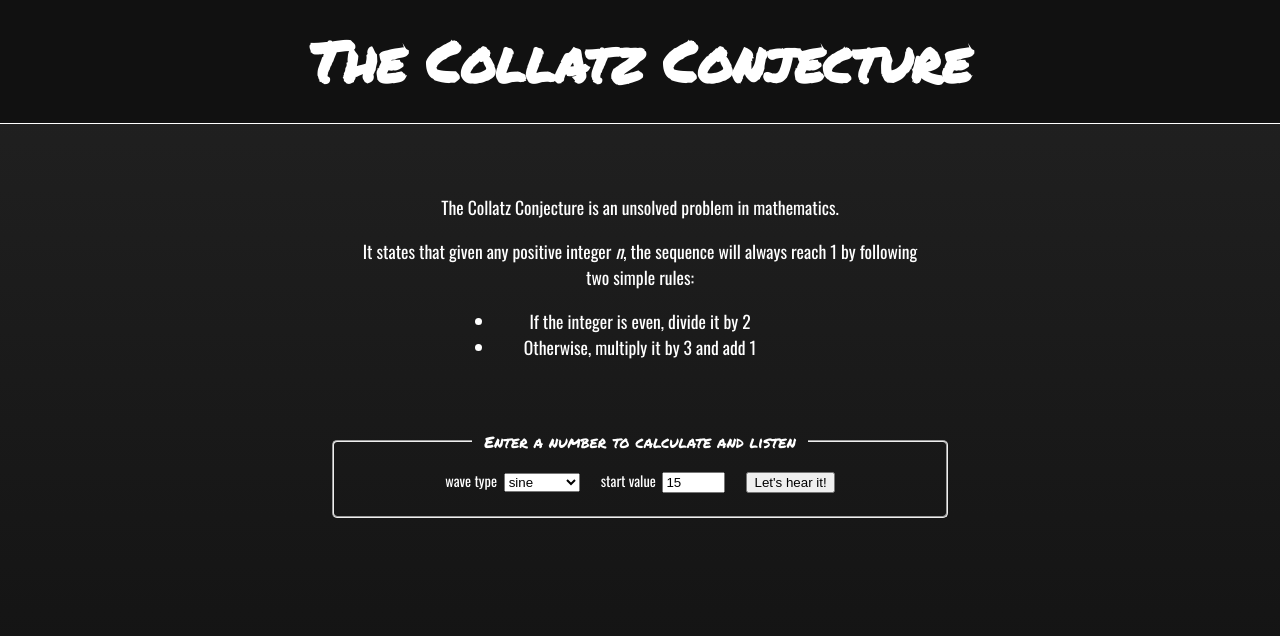
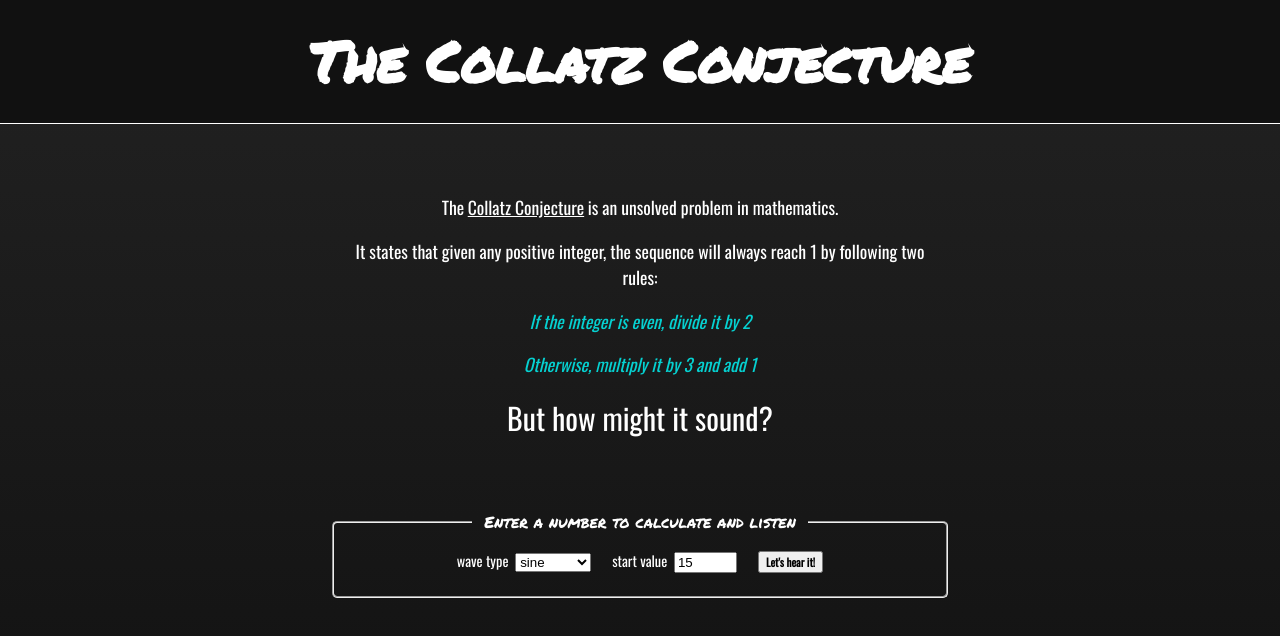
Before and after one commit to themarquisdesheric/collatz-conjecture-music, a React (Create React App) app in the folder app/: page / in a window 1280 px wide. Shown: the top 636 px of the page. Built offline with nearby package versions, Linux system fonts and the light colour scheme.

Commit message:
styled splash page and button

```diff
--- a/app/src/components/Form.js
+++ b/app/src/components/Form.js
@@ -25,6 +25,13 @@ const Fieldset = styled.fieldset`
   width: 46%;
   margin: 0 auto 1em;
   border-radius: 5px;
+`;
+
+const Button = styled.button`
+  font-family: Oswald;
+  font-weight: bold;
+  font-size: .7em;
+  cursor: pointer;
 `;
 
 const Legend = styled.legend` padding: 0 .75em; `;
@@ -129,9 +136,9 @@ export default class Form extends Component {
               value={this.state.startVal}
               onChange={this.handleCollatzChange.bind(this)}
             />
-            <button type="submit">
+            <Button type="submit">
               Let's hear it!
-            </button>
+            </Button>
           </Fieldset>
         </form>
       </div>
--- a/app/src/components/IntroBlurb.js
+++ b/app/src/components/IntroBlurb.js
@@ -13,20 +13,47 @@ const Ul = styled.ul`
   width: 50%;
   margin: 0 auto;
   padding-left: 0;
+  list-style-type: none;
+`;
+
+const Li = styled.li`
+  margin: 1em 0;
+  color: rgba(0, 255, 255, 0.8);
+`;
+
+const A = styled.a`
+  color: #fff;
+  margin: 0 .2em;
+`;
+
+const CallToAction = styled.p`
+  color: #fff;
+  font-size: 1.7em;
+  margin: .56em;
 `;
 
 const IntroBlurb = () => (
   <Div>
     <p>
-      The Collatz Conjecture is an unsolved problem in mathematics.
+      The
+      <A
+        href="https://en.wikipedia.org/wiki/Collatz_conjecture"
+        target={"_blank"}
+      >
+        Collatz Conjecture
+      </A>
+      is an unsolved problem in mathematics.
     </p>
     <p>
-      It states that given any positive integer <em>n</em>, the sequence will always reach 1 by following two simple rules:
+      It states that given any positive integer, the sequence will always reach 1 by following two rules:
     </p>
     <Ul>
-      <li>If the integer is even, divide it by 2</li>
-      <li>Otherwise, multiply it by 3 and add 1</li>
+      <Li><i>If the integer is even, divide it by 2</i></Li>
+      <Li><i>Otherwise, multiply it by 3 and add 1</i></Li>
     </Ul>
+    <CallToAction>
+      But how might it sound?
+    </CallToAction>
   </Div>
 );
 
```
